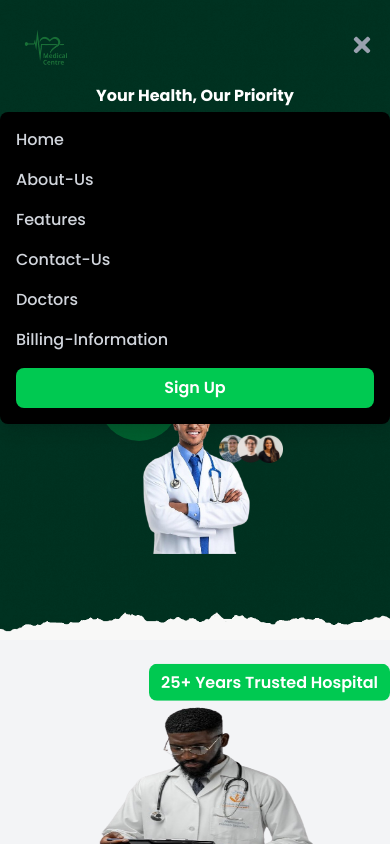
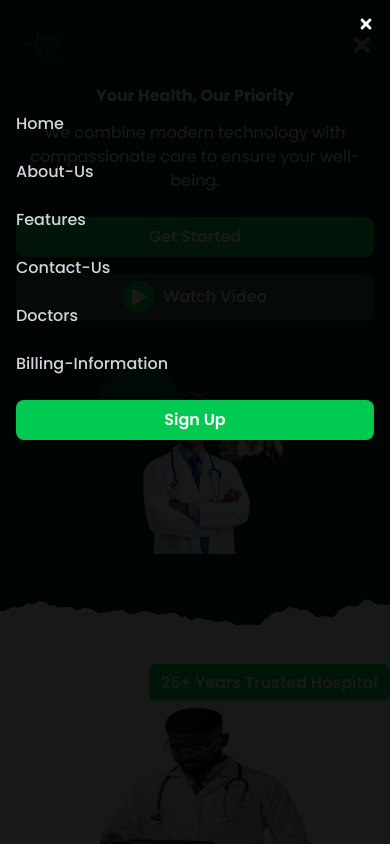
Before and after one commit to EUGEN254/Hospital-system, a React (Vite) app in the folder Client/: page / in a window 390 px wide. Both pictures are taken after a click on the button 362 px from the left and 44 px from the top of the page. Shown: the top 844 px of the page. Built offline with nearby package versions, Linux system fonts and the light colour scheme.

Commit message:
update mobile menu

```diff
--- a/Client/src/sharedcomponents/About.jsx
+++ b/Client/src/sharedcomponents/About.jsx
@@ -16,7 +16,7 @@ const About = () => {
         <img
           src={assets.doctor1}
           alt="doctor"
-          className="w-64 max-w-xs mx-auto md:w-96 h-64 sm:h-40 md:h-[38rem] rounded-lg"
+          className="w-64 max-w-xs mx-auto md:w-96 h-64 sm:h-48 md:h-[38rem] rounded-lg"
         />
 
         {/* Floating 25+ years badge - kept your original styling */}
--- a/Client/src/sharedcomponents/Header.jsx
+++ b/Client/src/sharedcomponents/Header.jsx
@@ -7,13 +7,11 @@ const Header = () => {
   return (
     <div>
       <div
-        className="relative w-full h-[40rem]"
+        className="relative w-full h-[40rem] bg-bottom"
         style={{
           backgroundImage: `url(${assets.header})`,
-          backgroundSize: "cover",
         }}
       >
-
         {/* Navbar */}
         <div className="absolute top-0 left-0 w-full z-60">
           <Navbar />
@@ -22,7 +20,6 @@ const Header = () => {
         {/* Content */}
         <div className="absolute top-1/2 left-1/2 transform -translate-x-1/2 -translate-y-1/2 w-full max-w-6xl px-4 z-10">
           <div className="flex flex-col md:flex-row items-center justify-between gap-8">
-
             {/* Text block */}
             <div className="text-center md:text-left text-white max-w-xl space-y-4">
               <h1 className="text-3xl sm:text-4xl md:text-5xl font-bold">
@@ -34,7 +31,6 @@ const Header = () => {
               </p>
 
               <div className="flex flex-col sm:flex-row gap-4 mt-6 justify-center md:justify-start">
-
                 {/* Get Started Button */}
                 <button className="bg-green-500 hover:bg-green-600 text-white py-2 px-6 rounded-lg font-semibold transition duration-300">
                   Get Started
@@ -49,7 +45,6 @@ const Header = () => {
                     Watch Video
                   </span>
                 </button>
-
               </div>
             </div>
 
@@ -74,10 +69,8 @@ const Header = () => {
                 />
               </div>
             </div>
-
           </div>
         </div>
-
       </div>
     </div>
   );
--- a/Client/src/sharedcomponents/Navbar.jsx
+++ b/Client/src/sharedcomponents/Navbar.jsx
@@ -56,7 +56,17 @@ const Navbar = () => {
 
       {/* Mobile Menu */}
       {isOpen && (
-        <div className="md:hidden mt-4 flex flex-col gap-4 bg-black p-4 rounded-lg shadow-lg absolute w-full left-0 top-full">
+        <div className="md:hidden fixed inset-0 bg-black/90 z-40 flex flex-col pt-20 px-4">
+          {/* Close Button */}
+          <button
+            onClick={() => setIsOpen(false)}
+            className="absolute top-4 right-4 text-white text-2xl z-50"
+          >
+            <FaTimes />
+          </button>
+
+          {/* Menu Links */}
+          <div className="flex flex-col gap-6 mt-8">
             {navlinks.map((link) => (
               <NavLink
                 key={link}
@@ -71,6 +81,7 @@ const Navbar = () => {
               Sign Up
             </button>
           </div>
+        </div>
       )}
     </nav>
   );
```
Lines whose indentation alone changed are shown as unchanged.
